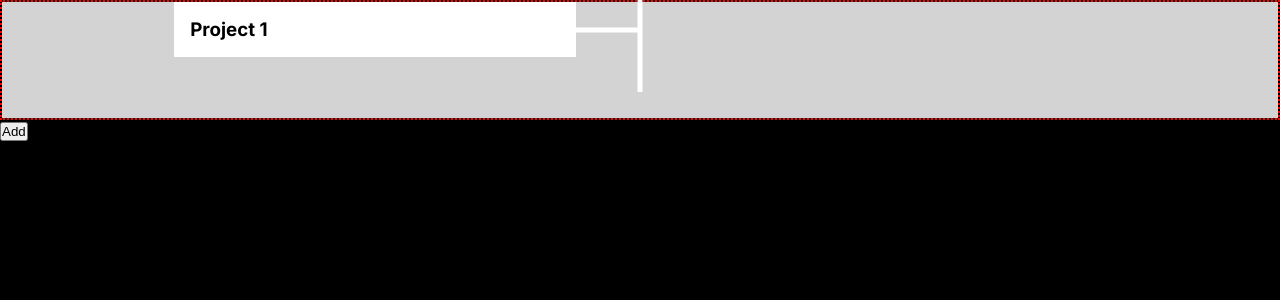
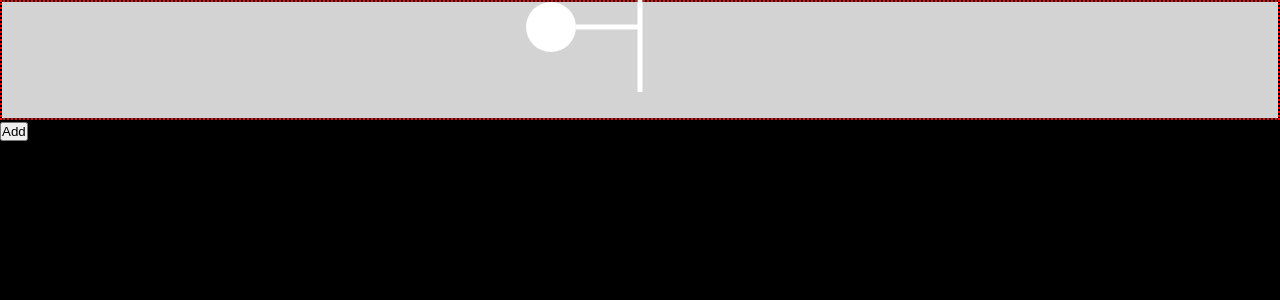
Before and after one commit to kevin21018212/PortfolioV2, a Next.js app: page / in a window 1280 px wide. Both pictures are taken after a click on the button "Add". Shown: the top 300 px of the page. Built offline with nearby package versions, Linux system fonts and the light colour scheme.

Commit message:
semi final modular portfolio

```diff
--- a/app/components/leftcard.tsx
+++ b/app/components/leftcard.tsx
@@ -1,14 +1,43 @@
-import React from "react";
+import React, {useState} from "react";
 
 interface CardProps {
   title: string;
 }
 
-const LeftCard: React.FC<CardProps> = ({title}) => (
-  <div style={{backgroundColor: "white", padding: "1rem", marginLeft: "30%"}}>
-    <h3>{title}</h3>
-    {/* Left card content */}
-  </div>
-);
+const LeftCard: React.FC<CardProps> = ({title}) => {
+  const [isHovered, setIsHovered] = useState(false);
+
+  const handleHover = () => {
+    setIsHovered(true);
+  };
+
+  const handleLeave = () => {
+    setIsHovered(false);
+  };
+
+  const cardStyle = {
+    backgroundColor: "white",
+    width: isHovered ? "300px" : "50px",
+    height: isHovered ? "150px" : "50px",
+    borderRadius: isHovered ? "0" : "50%",
+    padding: "1rem",
+    marginLeft: isHovered ? "calc(100% - 300px)" : "auto",
+    transition: "all 1s ease",
+  };
+
+  const contentStyle = {
+    display: isHovered ? "block" : "none",
+    backgroundColor: "white",
+    padding: "1rem",
+  };
+
+  return (
+    <div style={{width: "100%"}} onMouseEnter={handleHover} onMouseLeave={handleLeave}>
+      <div style={cardStyle}>
+        <div style={contentStyle}>{/* Left card content */}</div>
+      </div>
+    </div>
+  );
+};
 
 export default LeftCard;
--- a/app/components/line.tsx
+++ b/app/components/line.tsx
@@ -9,6 +9,7 @@ const Line: React.FC<LineProps> = ({height}) => (
     style={{
       borderTop: "1px solid white",
       position: "absolute",
+
       transition: "height 0.3s ease",
       left: "50%",
       transform: "translate(-50%, -50%)",
--- a/app/components/rightcard.tsx
+++ b/app/components/rightcard.tsx
@@ -1,14 +1,43 @@
-import React from "react";
+import React, {useState} from "react";
 
 interface CardProps {
   title: string;
 }
 
-const RightCard: React.FC<CardProps> = ({title}) => (
-  <div style={{backgroundColor: "white", padding: "1rem", marginRight: "30%"}}>
-    <h3>{title}</h3>
-    {/* Right card content */}
-  </div>
-);
+const RightCard: React.FC<CardProps> = ({title}) => {
+  const [isHovered, setIsHovered] = useState(false);
+
+  const handleHover = () => {
+    setIsHovered(true);
+  };
+
+  const handleLeave = () => {
+    setIsHovered(false);
+  };
+
+  const cardStyle = {
+    backgroundColor: "white",
+    width: isHovered ? "300px" : "50px",
+    height: isHovered ? "150px" : "50px",
+    borderRadius: isHovered ? "0" : "50%",
+    padding: "1rem",
+    marginRight: isHovered ? "calc(100% - 300px)" : "auto",
+    transition: "all 1s ease",
+  };
+
+  const contentStyle = {
+    display: isHovered ? "block" : "none",
+    backgroundColor: "white",
+    padding: "1rem",
+  };
+
+  return (
+    <div style={{width: "100%"}} onMouseEnter={handleHover} onMouseLeave={handleLeave}>
+      <div style={cardStyle}>
+        <div style={contentStyle}>{/* Right card content */}</div>
+      </div>
+    </div>
+  );
+};
 
 export default RightCard;
```
